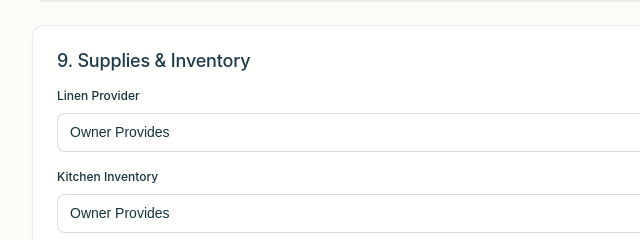
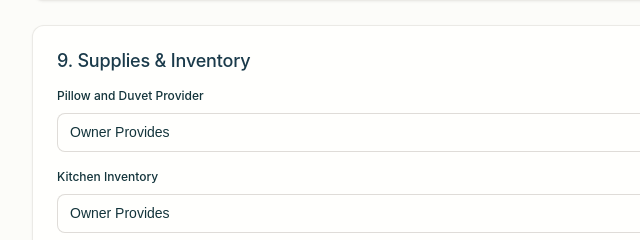
Before and after one commit to loganviraj-commits/property-onboarding, a plain HTML site: page index.html in a window 1280 px wide. Shown: the part 6777-7017 px from the top of the page, 182-822 px from the left. Drawn offline with Linux system fonts and the light colour scheme; a script that the page names is missing; a web font is replaced by a local one.

Commit message:
Update index.html

```diff
--- a/index.html
+++ b/index.html
@@ -1193,7 +1193,7 @@ select.form-control {
           <h3 class="section-title">9. Supplies &amp; Inventory</h3>
 
           <div class="form-group">
-            <label class="form-label" for="linen_provider">Linen Provider</label>
+            <label class="form-label" for="Pillow_and_Duvet_provider">Pillow and Duvet Provider</label>
             <select class="form-control" id="linen_provider" name="linen_provider" onchange="toggleLinenFields()">
               <option value="owner">Owner Provides</option>
               <option value="manager">Property Manager Provides</option>
```
